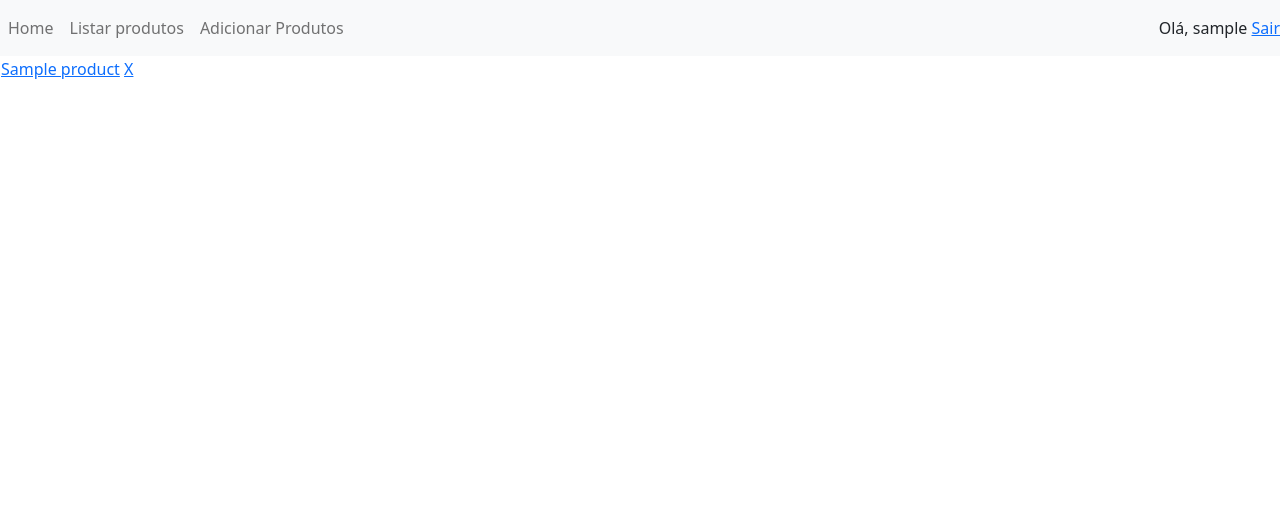
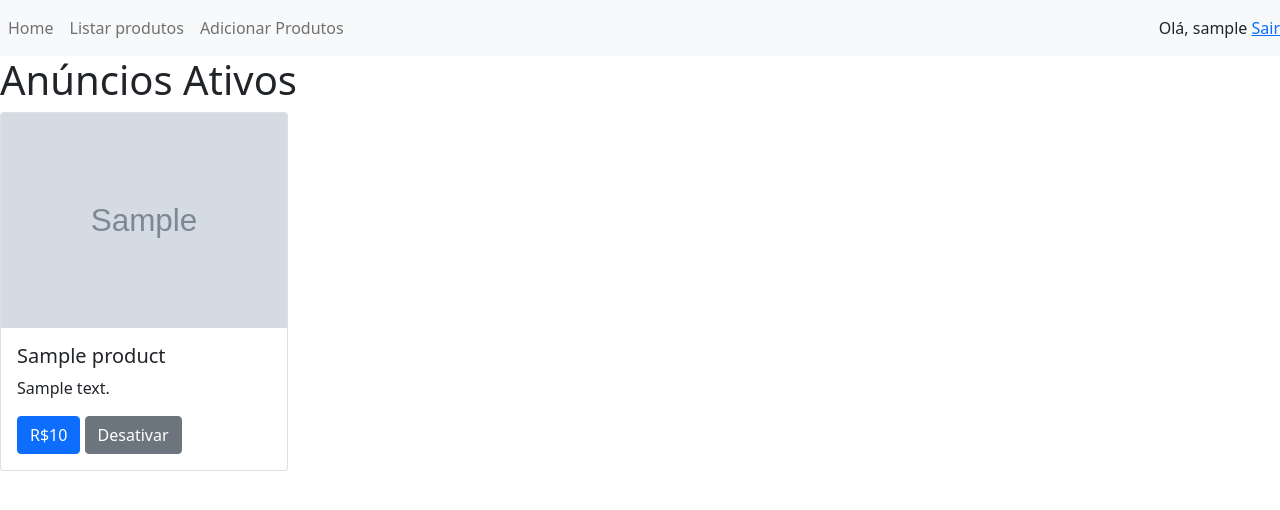
Before and after one commit to ericsantosbr/gestao_produtos, a Django app: page /produtos/listar_produtos/ in a window 1280 px wide. Shown: the top 510 px of the page. Run offline with Django 3.2, Linux system fonts and the light colour scheme; a user stored in the database is signed in; tables that the repository leaves empty hold one stand-in row (values such as "Sample post"); grey boxes marked "Sample" are stand-in pictures.

Commit message:
alteração na página de listagem de produtos

```diff
--- a/home/templates/home_list_objects.html
+++ b/home/templates/home_list_objects.html
@@ -1,10 +1,39 @@
 {% extends 'base.html' %}
 {% block content %}
-    <table>
+    <!--<table>
         {% for obj in data %}
             <tr>
                 <td><a href="{% url 'edit_products' obj.id %}">{{ obj.name }}</a> <a href="{% url 'deactivate_products' obj.id %}">X</a></td>
             </tr>
         {% endfor %}
-    </table>
+    </table>-->
+
+    {% if active_products|length > 0 %}
+    <h1>Anúncios Ativos</h1>
+        {% for obj in active_products %}
+        <div class="card" style="width: 18rem;">
+            <img class="card-img-top" src="{{ obj.photo.url }}" alt="Card image cap">
+                <div class="card-body">
+                    <h5 class="card-title">{{ obj.name }}</h5>
+                    <p class="card-text">{{ obj.description }}</p>
+                    <a href="{% url 'produto_view' obj.id  %}" class="btn btn-primary">R${{ obj.price }}</a>
+                    <a href="{% url 'deactivate_products' obj.id  %}" class="btn btn-secondary">Desativar</a>
+                </div>
+        </div>
+        {% endfor %}
+    {% endif %}
+    {% if inactive_products|length > 0 %}
+    <h1>Anúncios Inativos</h1>
+        {% for obj in inactive_products %}
+        <div class="card" style="width: 18rem;">
+            <img class="card-img-top" src="{{ obj.photo.url }}" alt="Card image cap">
+                <div class="card-body">
+                    <h5 class="card-title">{{ obj.name }}</h5>
+                    <p class="card-text">{{ obj.description }}</p>
+                    <a href="{% url 'produto_view' obj.id  %}" class="btn btn-secondary">R${{ obj.price }}</a>
+                    <!-- <a href="{% url 'deactivate_products' obj.id  %}" class="btn btn-secondary">Desativar</a> -->
+                </div>
+        </div>
+        {% endfor %}
+    {% endif %}
 {% endblock %}
--- a/home/views.py
+++ b/home/views.py
@@ -1,5 +1,6 @@
 import os
 from django.conf import settings
+from django.http import HttpResponseForbidden
 from django.shortcuts import render, get_object_or_404, redirect
 from django.contrib.auth.decorators import login_required, permission_required
 from .models import Product
@@ -14,8 +15,10 @@ def home_view(request):
 
 @login_required
 def list_products(request):
-    lista = Product.objects.filter(owner=request.user)
-    return render(request, 'home_list_objects.html', {'data': lista})
+    active_products = Product.objects.filter(owner=request.user, active=True)
+    inactive_products = Product.objects.filter(owner=request.user, active=False)
+
+    return render(request, 'home_list_objects.html', {'active_products': active_products, 'inactive_products': inactive_products})
 
 
 @login_required
@@ -34,7 +37,7 @@ def edit_products(request, product_id):
     if form.is_valid():
         form.save()
         return redirect('list_products')
-    print(product.photo)
+
     return render(request, 'home_edit_objects.html', {'product_found': True, 'product_active': True,'form': form, 'image_url': product.photo})
 
 
@@ -57,8 +60,12 @@ def delete_products(request, product_id):
 
     return render(request, 'home_delete_object.html', {'data': product})
 
-@permission_required('home.change_product', raise_exception=True)
+@login_required
+#@permission_required('home.change_product', raise_exception=True)
 def deactivate_products(request, product_id):
+    if (product.owner != request.user and not request.user.has_perm('home.change_product')):
+        return HttpResponseForbidden()
+
     product:Product = get_object_or_404(Product, pk=product_id)
 
     if request.POST:
```
